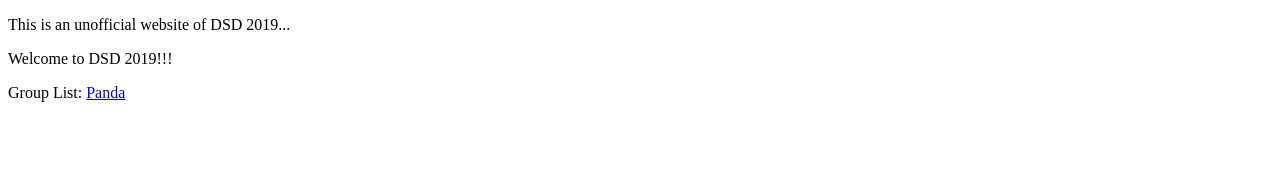
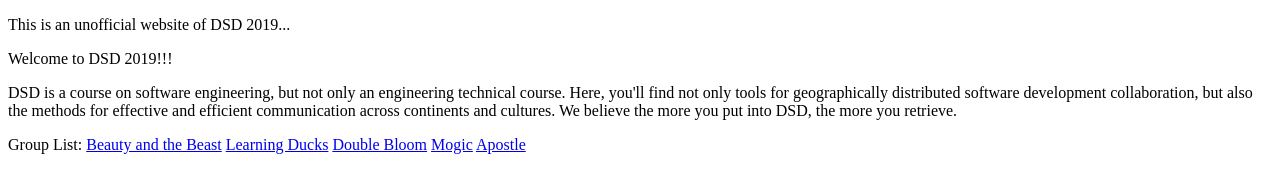
Before and after one commit to michro/DSD, a plain HTML site: page index.html in a window 1280 px wide. Drawn offline with Linux system fonts and the light colour scheme.

Commit message:
Group info updated.

```diff
--- a/index.html
+++ b/index.html
@@ -3,8 +3,14 @@
 <body>
 	<p>This is an unofficial website of DSD 2019...</p>
 	<p>Welcome to DSD 2019!!!</p>
+    <p>DSD is a course on software engineering, but not only an engineering technical course. Here, you'll find not only tools for geographically distributed software development collaboration,
+    but also the methods for effective and efficient communication across continents and cultures. We believe the more you put into DSD, the more you retrieve.</p>
 	<p>Group List:
-		<a href="./group/Panda/panda.html">Panda</a>
+		<a href="https://jlutaqcs.github.io/Beauty-and-the-Beast/">Beauty and the Beast</a>
+        <a href="https://learningducks.github.io/index.html">Learning Ducks</a>
+        <a href="https://lyj3516.github.io/groupdb.github.io/">Double Bloom</a>
+        <a href="https://wnjxyk.github.io/JLU_DSD/">Mogic</a>
+        <a href="N/A">Apostle</a>
 	</p>
 </body>
 </html>
```
